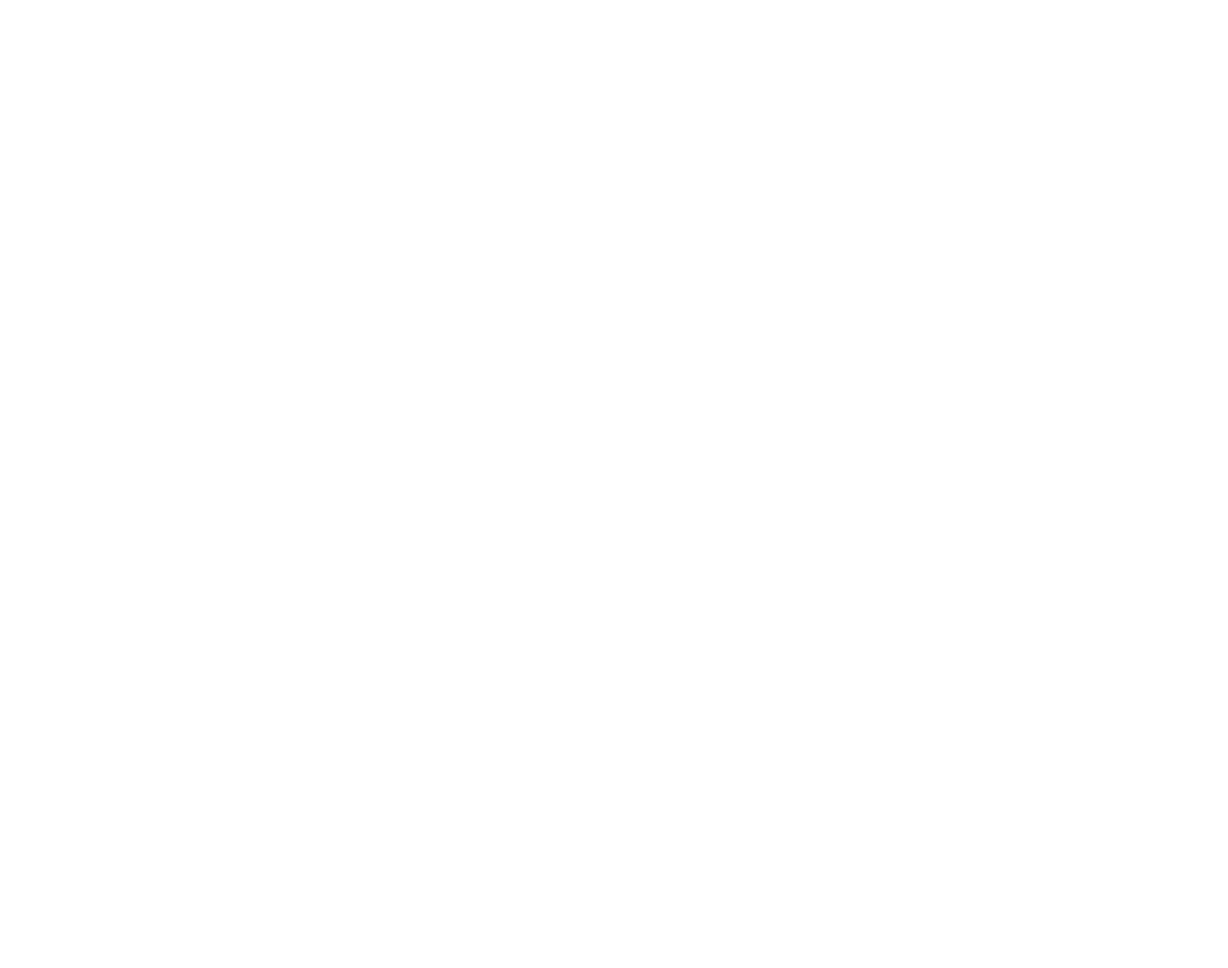
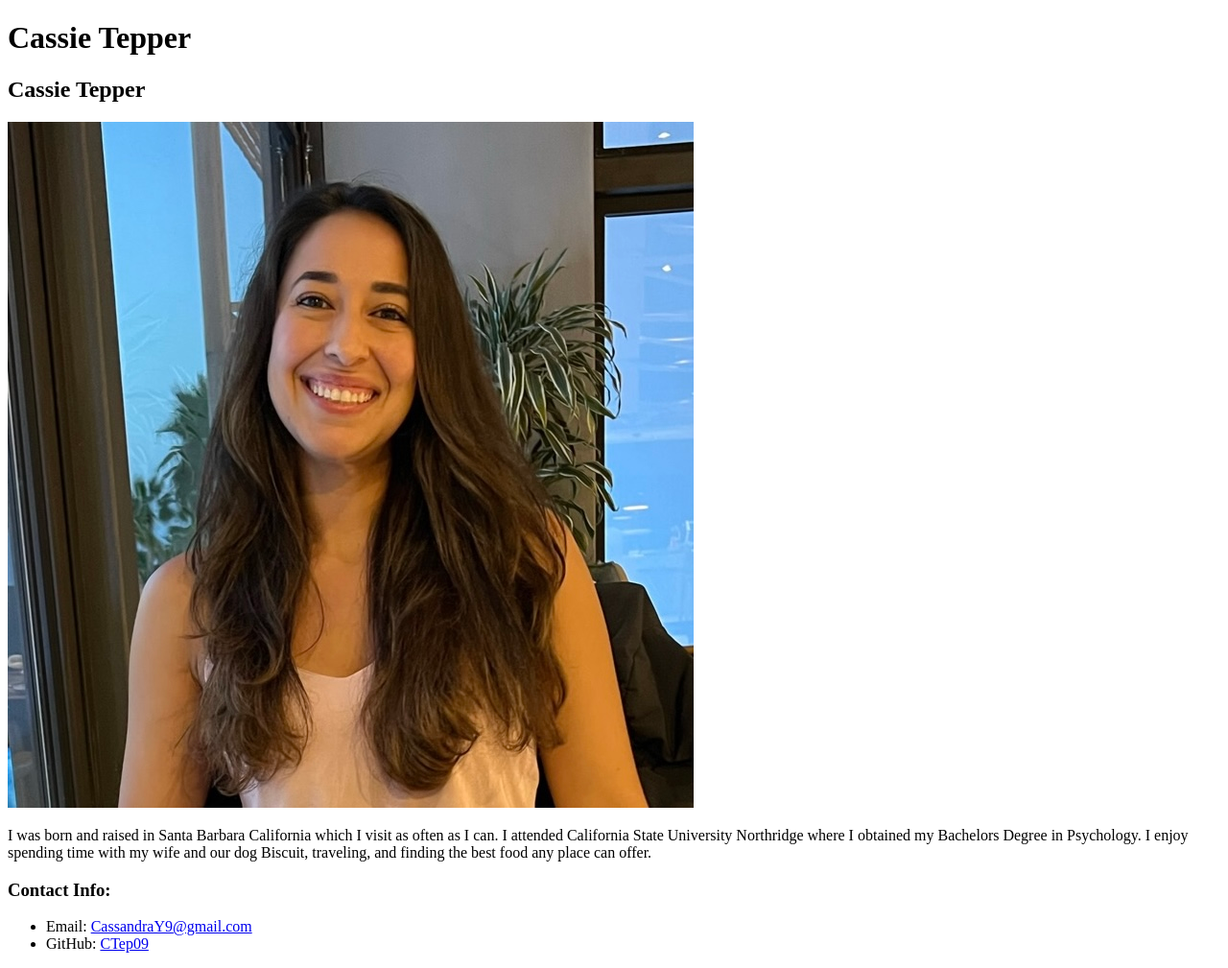
Before and after one commit to CTep09/Cassie-Tepper-Portfolio, a plain HTML site: page index.html in a window 1280 px wide. Shown: the whole page at 96% size. Before the commit the page ends 800 px from the top, so only its background shows below. Drawn offline with Linux system fonts and the light colour scheme.

Commit message:
Name, recent photo, and contact section with inks added

```diff
--- a/index.html
+++ b/index.html
@@ -3,5 +3,27 @@
 
 <head>
     <meta charset="UTF-8" />
-    <title> Cassie Tepper</title>
+    <title>Cassie Tepper</title>
 </head>
+
+<body>
+    <header>
+        <h1>Cassie Tepper</h1>
+    </header>
+    <section>
+        <h2>Cassie Tepper</h2>
+        <img src="./assets/Cassie-Tepper.JPG" alt="Cassie Tepper"/>
+        <p>I was born and raised in Santa Barbara California which I visit as often as I can. I attended California State University Northridge where I obtained my Bachelors Degree in Psychology. I enjoy spending time with my wife and our dog Biscuit, traveling, and finding the best food any place can offer.
+        </p>
+    </section>
+
+    <section>
+        <h3>Contact Info:</h3>
+        <ul>
+            <li>Email: <a href="mailto:cassandray9@gmail.com">CassandraY9@gmail.com</a></li>
+            <li>GitHub: <a href="https://github.com/CTep09">CTep09</a>
+        </ul>
+
+    </section>
+
+</body>
```
Also changed, not shown: assets/Cassie-Tepper.JPG (added), 1 other file.
